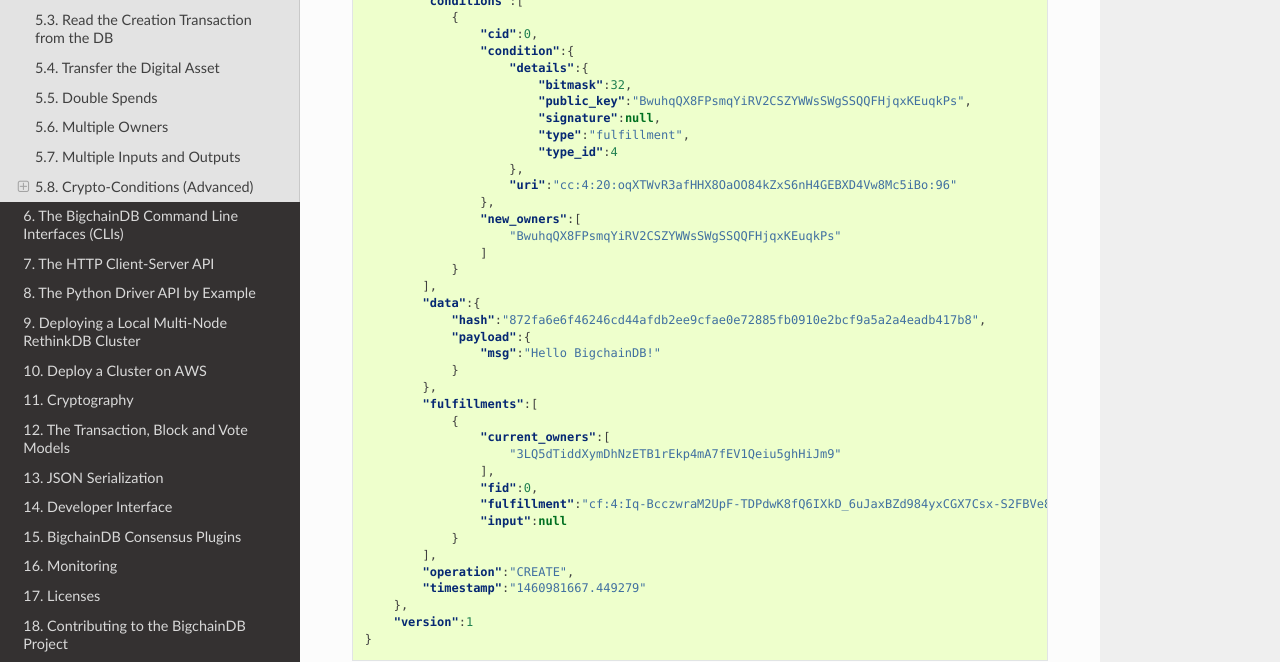
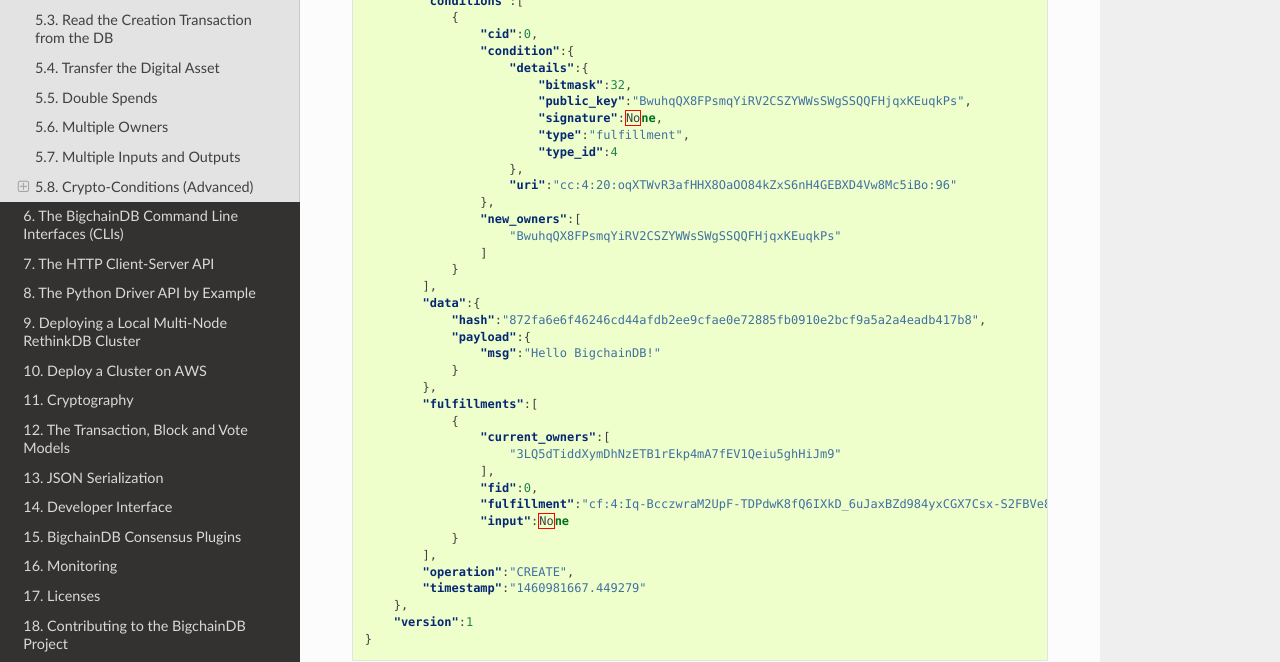
Before and after one commit to bigchaindb/bigchaindb, a Sphinx documentation site: the page built from docs/source/python-server-api-examples.md, in a window 1280 px wide and 900 px high, scrolled down 1865 px. Shown: the part 149-811 px from the top of the window. Built offline with Sphinx 7.4.7 and the Read the Docs theme 2.0.0, drawn with Linux system fonts in a browser that asks for light colours; some of the changed text lies outside the part shown.

Commit message:
replace null by None

```diff
--- a/docs/source/python-server-api-examples.md
+++ b/docs/source/python-server-api-examples.md
@@ -82,7 +82,7 @@
                     "details":{
                         "bitmask":32,
                         "public_key":"BwuhqQX8FPsmqYiRV2CSZYWWsSWgSSQQFHjqxKEuqkPs",
-                        "signature":null,
+                        "signature":None,
                         "type":"fulfillment",
                         "type_id":4
                     },
@@ -106,7 +106,7 @@
                 ],
                 "fid":0,
                 "fulfillment":"cf:4:Iq-BcczwraM2UpF-TDPdwK8fQ6IXkD_6uJaxBZd984yxCGX7Csx-S2FBVe8LVyW2sAtmjsOSV0oiw9-s_9qSJB0dDUl_x8YQk5yxNdQyNVWVM1mWSGQL68gMngdmFG8O",
-                "input":null
+                "input":None
             }
         ],
         "operation":"CREATE",
@@ -175,7 +175,7 @@
                     "details":{
                         "bitmask":32,
                         "public_key":"qv8DvdNG5nZHWCP5aPSqgqxAvaPJpQj19abRvFCntor",
-                        "signature":null,
+                        "signature":None,
                         "type":"fulfillment",
                         "type_id":4
                     },
@@ -186,7 +186,7 @@
                 ]
             }
         ],
-        "data":null,
+        "data":None,
         "fulfillments":[
             {
                 "current_owners":[
@@ -259,7 +259,7 @@
                             {
                                 "bitmask":32,
                                 "public_key":"BwuhqQX8FPsmqYiRV2CSZYWWsSWgSSQQFHjqxKEuqkPs",
-                                "signature":null,
+                                "signature":None,
                                 "type":"fulfillment",
                                 "type_id":4,
                                 "weight":1
@@ -267,7 +267,7 @@
                             {
                                 "bitmask":32,
                                 "public_key":"qv8DvdNG5nZHWCP5aPSqgqxAvaPJpQj19abRvFCntor",
-                                "signature":null,
+                                "signature":None,
                                 "type":"fulfillment",
                                 "type_id":4,
                                 "weight":1
@@ -285,7 +285,7 @@
                 ]
             }
         ],
-        "data":null,
+        "data":None,
         "fulfillments":[
             {
                 "current_owners":[
@@ -293,7 +293,7 @@
                 ],
                 "fid":0,
                 "fulfillment":"cf:4:Iq-BcczwraM2UpF-TDPdwK8fQ6IXkD_6uJaxBZd984z5qdHRz9Jag68dkOyZS5_YoTR_0WpwiUnBGoNgwjwEuIn5JNm7Kksi0nUnHsWssyXISkmqRnHH-30HQhKjznIH",
-                "input":null
+                "input":None
             }
         ],
         "operation":"CREATE",
@@ -340,7 +340,7 @@
                     "details":{
                         "bitmask":32,
                         "public_key":"8YN9fALMj9CkeCcmTiM2kxwurpkMzHg9RkwSLJKMasvG",
-                        "signature":null,
+                        "signature":None,
                         "type":"fulfillment",
                         "type_id":4
                     },
@@ -351,7 +351,7 @@
                 ]
             }
         ],
-        "data":null,
+        "data":None,
         "fulfillments":[
             {
                 "current_owners":[
@@ -417,7 +417,7 @@
                     "details":{
                         "bitmask":32,
                         "public_key":"qv8DvdNG5nZHWCP5aPSqgqxAvaPJpQj19abRvFCntor",
-                        "signature":null,
+                        "signature":None,
                         "type":"fulfillment",
                         "type_id":4
                     },
@@ -433,7 +433,7 @@
                     "details":{
                         "bitmask":32,
                         "public_key":"qv8DvdNG5nZHWCP5aPSqgqxAvaPJpQj19abRvFCntor",
-                        "signature":null,
+                        "signature":None,
                         "type":"fulfillment",
                         "type_id":4
                     },
@@ -449,7 +449,7 @@
                     "details":{
                         "bitmask":32,
                         "public_key":"qv8DvdNG5nZHWCP5aPSqgqxAvaPJpQj19abRvFCntor",
-                        "signature":null,
+                        "signature":None,
                         "type":"fulfillment",
                         "type_id":4
                     },
@@ -460,7 +460,7 @@
                 ]
             }
         ],
-        "data":null,
+        "data":None,
         "fulfillments":[
             {
                 "current_owners":[
@@ -589,7 +589,7 @@
                             {
                                 "bitmask":32,
                                 "public_key":"8NaGq26YMcEvj8Sc5MnqspKzFTQd1eZBAuuPDw4ERHpz",
-                                "signature":null,
+                                "signature":None,
                                 "type":"fulfillment",
                                 "type_id":4,
                                 "weight":1
@@ -597,7 +597,7 @@
                             {
                                 "bitmask":32,
                                 "public_key":"ALE9Agojob28D1fHWCxFXJwpqrYPkcsUs26YksBVj27z",
-                                "signature":null,
+                                "signature":None,
                                 "type":"fulfillment",
                                 "type_id":4,
                                 "weight":1
@@ -605,7 +605,7 @@
                             {
                                 "bitmask":32,
                                 "public_key":"Cx4jWSGci7fw6z5QyeApCijbwnMpyuhp4C1kzuFc3XrM",
-                                "signature":null,
+                                "signature":None,
                                 "type":"fulfillment",
                                 "type_id":4,
                                 "weight":1
@@ -624,7 +624,7 @@
                 ]
             }
         ],
-        "data":null,
+        "data":None,
         "fulfillments":[
             {
                 "current_owners":[
@@ -713,7 +713,7 @@
                     "details":{
                         "bitmask":32,
                         "public_key":"ED2pyPfsbNRTHkdMnaFkAwCSpZWRmbaM1h8fYzgRRMmc",
-                        "signature":null,
+                        "signature":None,
                         "type":"fulfillment",
                         "type_id":4
                     },
@@ -724,7 +724,7 @@
                 ]
             }
         ],
-        "data":null,
+        "data":None,
         "fulfillments":[
             {
                 "current_owners":[
```
